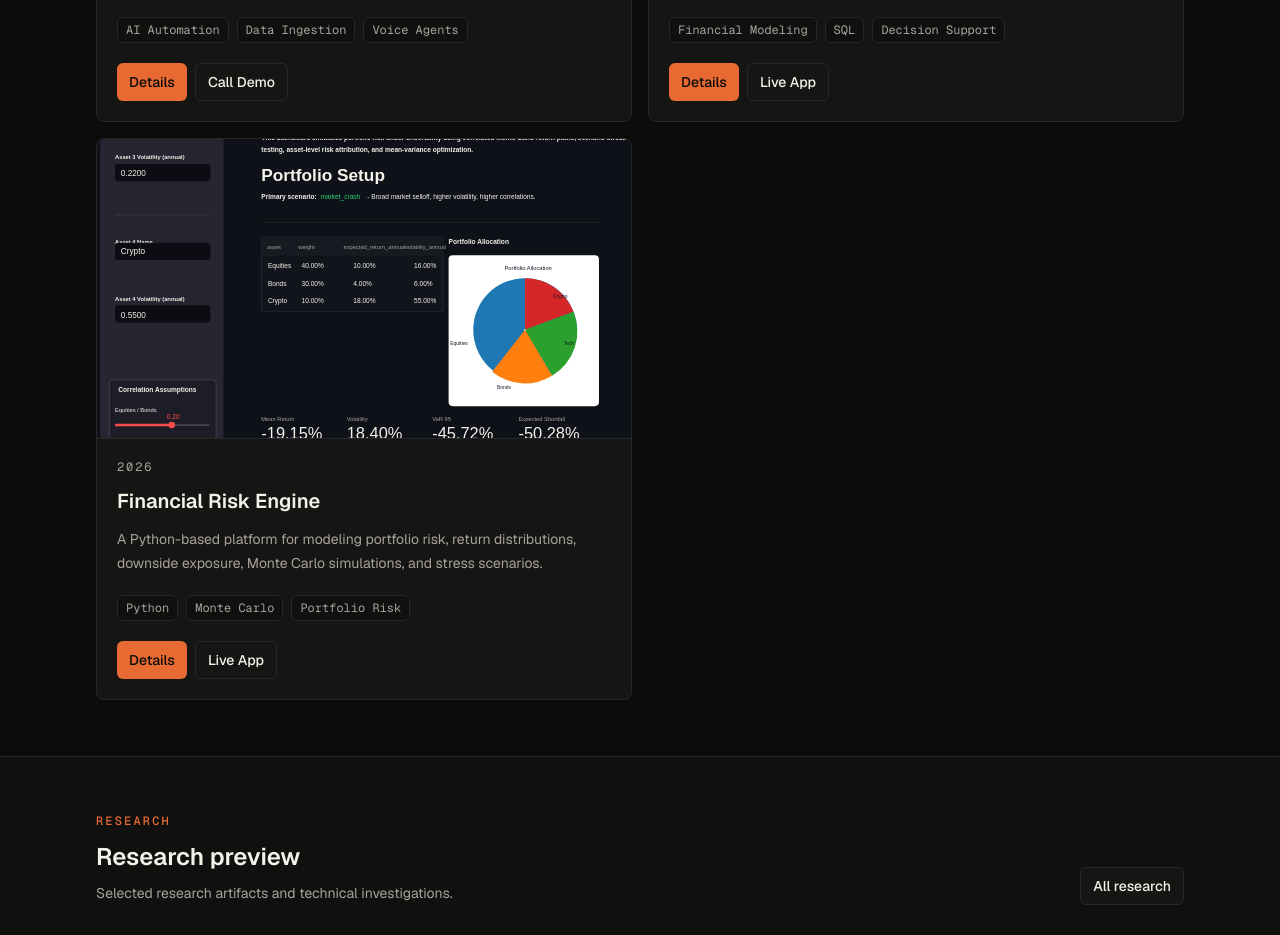
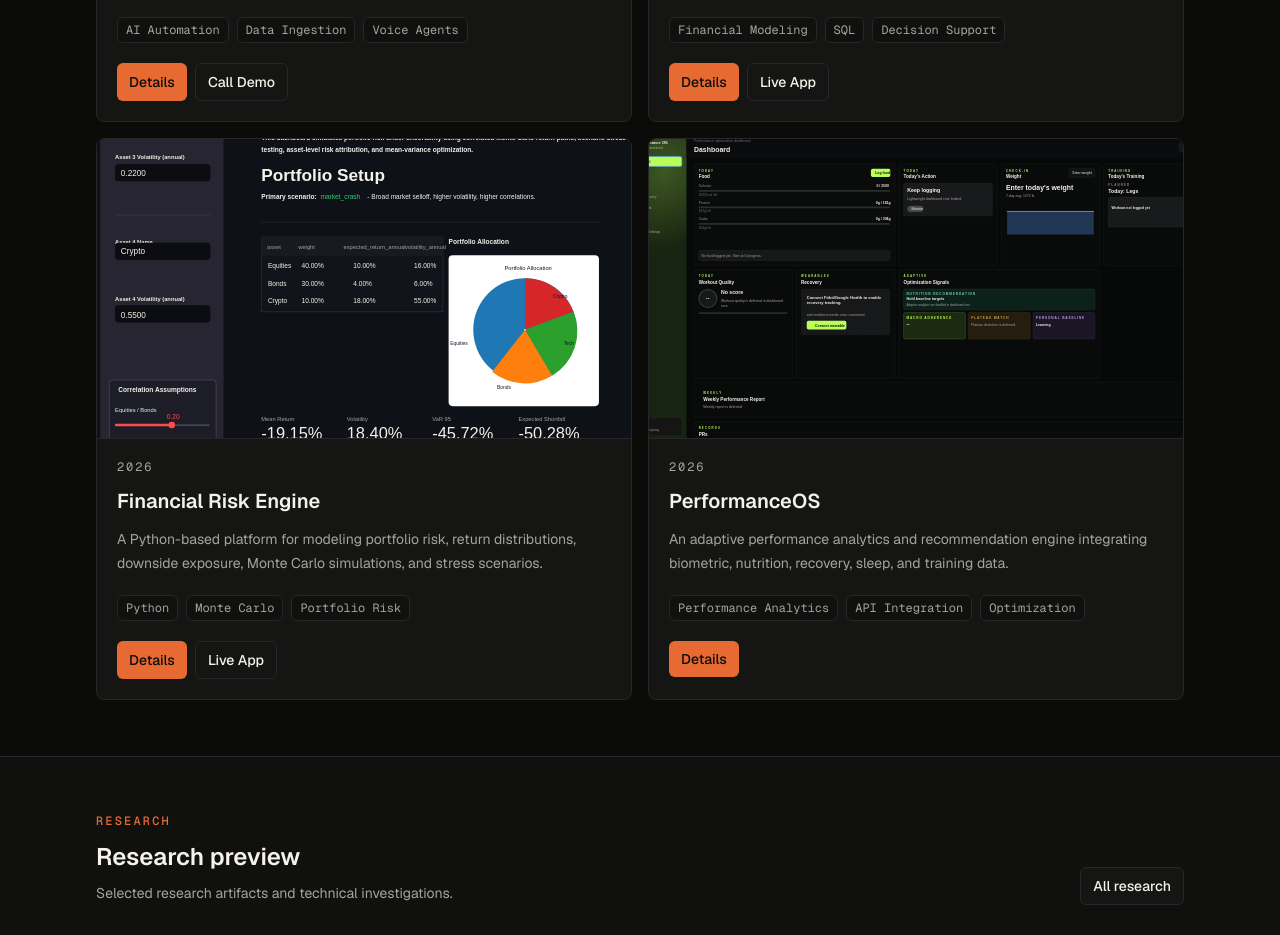
Before and after one commit to finnrcase/finn-portfolio, a Next.js app: page / in a window 1280 px wide. Shown: the part 1840-2775 px from the top of the page. Built offline with nearby package versions, Linux system fonts and the light colour scheme; no server answers.

Commit message:
Add PerformanceOS project

```diff
--- a/data/projects.ts
+++ b/data/projects.ts
@@ -187,4 +187,29 @@ The platform implements Monte Carlo simulation and stress testing to support ris
       { label: "Decision focus", value: "Capital allocation" },
     ],
   },
+  {
+    title: "PerformanceOS",
+    slug: "performanceos",
+    summary:
+      "An adaptive performance analytics and recommendation engine integrating biometric, nutrition, recovery, sleep, and training data.",
+    longDescription: `PerformanceOS is a multi-source performance analytics and recommendation engine that integrates biometric, nutrition, recovery, sleep, and training data.
+
+The system dynamically optimizes calorie intake, macro allocation, recovery management, and workout performance. It connects APIs from Hevy, Withings, Fitbit, and Strava into a unified analytics pipeline, then uses adaptive recommendation logic to track bodyweight trends, body composition, sleep quality, training load, recovery metrics, and caloric intake over time.`,
+    image: "/images/performanceos-dashboard.svg",
+    tags: ["Performance Analytics", "API Integration", "Optimization"],
+    date: "2026",
+    featured: true,
+    links: [],
+    pdfs: [],
+    bullets: [
+      "Integrated APIs from Hevy, Withings, Fitbit, and Strava into a unified analytics pipeline for real-time performance monitoring and trend analysis.",
+      "Built adaptive recommendation logic using bodyweight trends, body composition, sleep quality, training load, recovery metrics, and caloric intake data.",
+      "Developed data-driven optimization models to improve performance outcomes, recovery efficiency, and lean mass progression while minimizing fatigue and performance decline.",
+      "Designed interactive dashboards and longitudinal analytics for monitoring workload balance, macro adjustments, recovery readiness, and training adaptation over time.",
+    ],
+    metrics: [
+      { label: "Data sources", value: "Hevy, Withings, Fitbit, Strava" },
+      { label: "Optimization focus", value: "Performance + recovery" },
+    ],
+  },
 ];
```
Also changed, not shown: public/images/performanceos-dashboard.svg (added).
